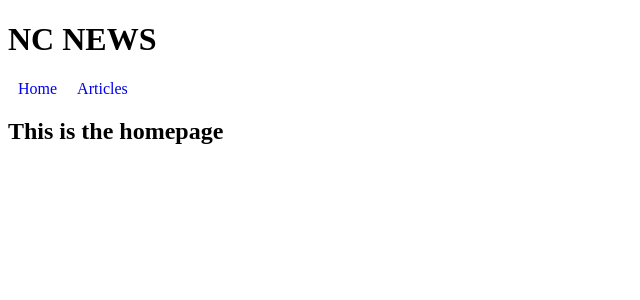
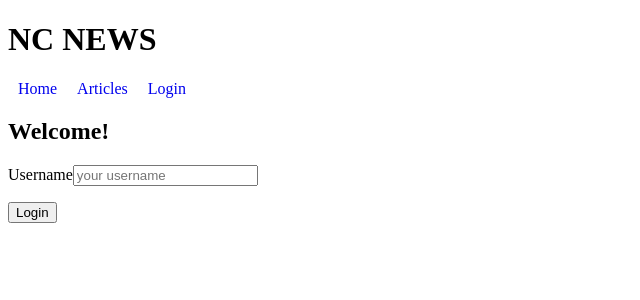
Before and after one commit to fabiodplacerda/fe-nc-news, a React (Vite) app: page / in a window 1280 px wide. Shown: the top 300 px of the page, without its empty margins (0-640 px from the left). Built offline with nearby package versions, Linux system fonts and the light colour scheme.

Commit message:
added user login functionality

```diff
--- a/src/App.jsx
+++ b/src/App.jsx
@@ -3,17 +3,18 @@ import SingleArticle from './components/SingleArticle';
 import Articles from './components/Articles';
 import Header from './components/Header';
 import Homepage from './components/Homepage';
+import { UserProvider } from './contexts/userContext';
 
 function App() {
   return (
-    <>
+    <UserProvider>
       <Header />
       <Routes>
         <Route path="/" element={<Homepage />}></Route>
         <Route path="/articles" element={<Articles />}></Route>
         <Route path="/articles/:article_id" element={<SingleArticle />} />
       </Routes>
-    </>
+    </UserProvider>
   );
 }
 
--- a/src/components/Header.jsx
+++ b/src/components/Header.jsx
@@ -1,12 +1,16 @@
-import { Link } from "react-router-dom";
+import { Link } from 'react-router-dom';
+import { UserContext } from '../contexts/userContext';
+import { useContext } from 'react';
 
 const Header = () => {
+  const { user } = useContext(UserContext);
   return (
     <header>
       <h1>NC NEWS</h1>
       <nav>
         <Link to="/">Home</Link>
         <Link to="/articles">Articles</Link>
+        <Link>{user !== '' ? user : 'Login'}</Link>
       </nav>
     </header>
   );
--- a/src/components/Homepage.jsx
+++ b/src/components/Homepage.jsx
@@ -1,5 +1,50 @@
+import { useContext, useState } from 'react';
+import { UserContext } from '../contexts/userContext';
+import { getUsers } from '../utils/utils';
+
 const Homepage = () => {
-  return <h2>This is the homepage</h2>;
+  const { user, setUser } = useContext(UserContext);
+  const [input, setInput] = useState('');
+  const [errorMessage, setErrorMessage] = useState(false);
+
+  const inputHandler = event => {
+    setInput(event.target.value);
+    setErrorMessage(false);
+  };
+
+  const submitHandler = event => {
+    event.preventDefault();
+    getUsers().then(({ users }) => {
+      const username = users.map(userData => {
+        return userData.username;
+      });
+      if (username.includes(input)) {
+        setUser(input);
+      } else {
+        setErrorMessage(true);
+      }
+    });
+    setInput('');
+  };
+
+  return (
+    <>
+      <h2>Welcome{user !== '' ? ` ${user}` : ''}!</h2>
+      <form onSubmit={submitHandler}>
+        <label htmlFor="username">Username</label>
+        <input
+          type="text"
+          name="username"
+          id="username"
+          placeholder="your username"
+          onChange={inputHandler}
+          value={input}
+        />
+        <p>{errorMessage ? "user doesn't exist" : null}</p>
+        <button>Login</button>
+      </form>
+    </>
+  );
 };
 
 export default Homepage;
--- /dev/null
+++ b/src/contexts/userContext.jsx
@@ -0,0 +1,12 @@
+import { createContext, useState } from 'react';
+
+export const UserContext = createContext();
+
+export const UserProvider = ({ children }) => {
+  const [user, setUser] = useState('');
+  return (
+    <UserContext.Provider value={{ user, setUser }}>
+      {children}
+    </UserContext.Provider>
+  );
+};
--- a/src/utils/utils.js
+++ b/src/utils/utils.js
@@ -1,14 +1,14 @@
-import axios from "axios";
+import axios from 'axios';
 
 const getArticles = () => {
   return axios
-    .get("https://nc-news-kx4n.onrender.com/api/articles")
+    .get('https://nc-news-kx4n.onrender.com/api/articles')
     .then(({ data }) => {
       return data.articles;
     });
 };
 
-const getArticleById = (id) => {
+const getArticleById = id => {
   return axios
     .get(`https://nc-news-kx4n.onrender.com/api/articles/${id}`)
     .then(({ data }) => {
@@ -16,7 +16,7 @@ const getArticleById = (id) => {
     });
 };
 
-const getCommentsByArticleId = (article_id) => {
+const getCommentsByArticleId = article_id => {
   return axios
     .get(
       `https://nc-news-kx4n.onrender.com/api/articles/${article_id}/comments`
@@ -26,4 +26,12 @@ const getCommentsByArticleId = (article_id) => {
     });
 };
 
-export { getArticles, getArticleById, getCommentsByArticleId };
+const getUsers = () => {
+  return axios
+    .get('https://nc-news-kx4n.onrender.com/api/users')
+    .then(({ data }) => {
+      return data;
+    });
+};
+
+export { getArticles, getArticleById, getCommentsByArticleId, getUsers };
```
